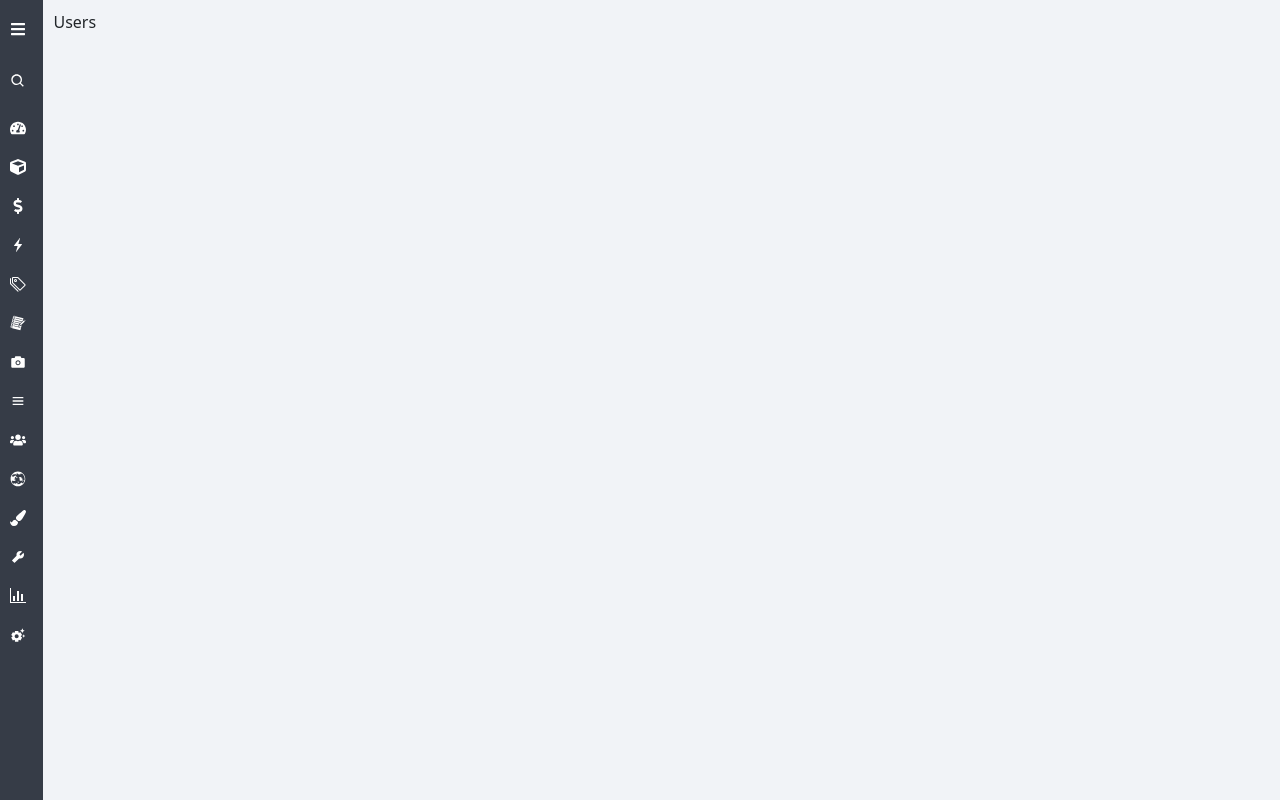
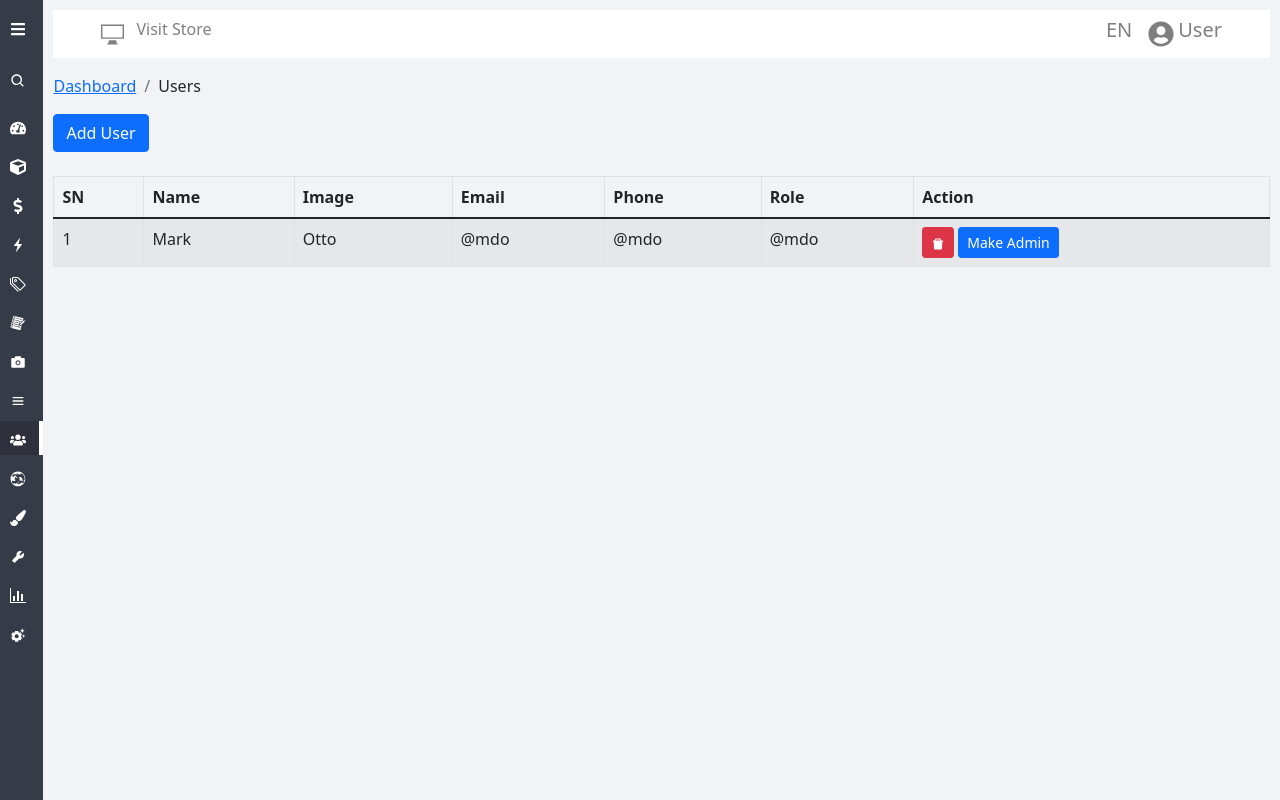
Before and after one commit to eliyas700/Diamond-Jewellery-Admin-Frontend, a React (Create React App) app: page /users in a window 1280 px wide. Built offline with nearby package versions, Linux system fonts and the light colour scheme.

Commit message:
User Section Completed

```diff
--- a/src/App.js
+++ b/src/App.js
@@ -25,6 +25,7 @@ function App() {
           <Route path="/file-manager" element={<FileManager />} />
           <Route path="/media" element={<Media></Media>}></Route>
           <Route path="/products" element={<Products />}></Route>
+          <Route path="/users" element={<Users />}></Route>
           <Route path="/order" element={<Order />} />
           <Route path="/saved" element={<Saved />} />
           <Route path="/settings" element={<Setting />} />
--- a/src/components/Sidebar/SideBar.jsx
+++ b/src/components/Sidebar/SideBar.jsx
@@ -3,12 +3,12 @@ import { FaBars, FaPaintBrush } from "react-icons/fa";
 import { GoGraph } from "react-icons/go";
 import { MdSettingsSuggest } from "react-icons/md";
 import { BiAnalyse, BiSearch } from "react-icons/bi";
-import { FaTachometerAlt,FaCube,FaDollarSign,FaUsers } from "react-icons/fa";
-import { BiMenu} from "react-icons/bi";
-import { GiNotebook,GiWorld} from "react-icons/gi";
+import { FaTachometerAlt, FaCube, FaDollarSign, FaUsers } from "react-icons/fa";
+import { BiMenu } from "react-icons/bi";
+import { GiNotebook, GiWorld } from "react-icons/gi";
 import { IoIosFlash } from "react-icons/io";
 import { AiFillCamera, AiFillTool } from "react-icons/ai";
-import { BsCartCheck,BsTags } from "react-icons/bs";
+import { BsCartCheck, BsTags } from "react-icons/bs";
 
 import { useState } from "react";
 import { AnimatePresence, motion } from "framer-motion";
@@ -27,45 +27,36 @@ const routes = [
       {
         path: "/products",
         name: "Products ",
-
       },
       {
         path: "/products/categories",
         name: "Categories",
-
       },
       {
         path: "/products/brands",
         name: "Brands",
-
       },
       {
         path: "/products/attributes",
         name: "Attributes",
-
       },
       {
         path: "/products/attributeSets",
         name: "Attribute Sets",
-
       },
       {
         path: "/products/options",
         name: "Options",
-
       },
       {
         path: "/products/tags",
         name: "Tags",
-
       },
       {
         path: "/products/reviews",
         name: "Reviews",
-
       },
     ],
-
   },
   {
     path: "/sales",
@@ -75,13 +66,11 @@ const routes = [
       {
         path: "/sales/orders",
         name: "Orders ",
-
       },
       {
         path: "/sales/transactions",
         name: "Transactions ",
-
-      }
+      },
     ],
   },
   {
@@ -115,18 +104,6 @@ const routes = [
     path: "/users",
     name: "Users",
     icon: <FaUsers />,
-    subRoutes: [
-      {
-        path: "/users/users",
-        name: "Users ",
-
-      },
-      {
-        path: "/users/roles",
-        name: "Roles ",
-
-      }
-    ],
   },
   {
     path: "/localization",
@@ -136,13 +113,11 @@ const routes = [
       {
         path: "/localization/transactions",
         name: "Transactions ",
-
       },
       {
         path: "/localization/currency",
         name: "Currency Rates ",
-
-      }
+      },
     ],
   },
   {
@@ -153,30 +128,28 @@ const routes = [
       {
         path: "/users/users",
         name: "Sliders ",
-
       },
       {
         path: "/users/roles",
         name: "Store Front ",
-
-      }
+      },
     ],
   },
   {
-    path:"/tools",
-    name:"Tools",
-    icon:<AiFillTool/>
+    path: "/tools",
+    name: "Tools",
+    icon: <AiFillTool />,
   },
   {
-    path:"/reports",
-    name:"Reports",
-    icon:<GoGraph/>
+    path: "/reports",
+    name: "Reports",
+    icon: <GoGraph />,
   },
   {
-    path:"/settings",
-    name:"Settings",
-    icon:<MdSettingsSuggest/>
-  }
+    path: "/settings",
+    name: "Settings",
+    icon: <MdSettingsSuggest />,
+  },
 ];
 
 const SideBar = ({ children }) => {
--- a/src/pages/Users.jsx
+++ b/src/pages/Users.jsx
@@ -1,5 +1,128 @@
+import React, { useState } from "react";
+import { Table } from "react-bootstrap";
+import Button from "react-bootstrap/Button";
+import Modal from "react-bootstrap/Modal";
+import { AiFillDelete } from "react-icons/ai";
+import PageTitle from "./PageTitle";
 const Users = () => {
-  return <div className="title"> Users</div>;
+  const [show, setShow] = useState(false);
+
+  const handleClose = () => setShow(false);
+  const handleShow = () => setShow(true);
+  return (
+    <div>
+      {" "}
+      <div>
+        <PageTitle></PageTitle>
+        <div className="my-3">
+          <nav aria-label="breadcrumb">
+            <ol class="breadcrumb">
+              <li class="breadcrumb-item ">
+                <a href="/">Dashboard</a>
+              </li>
+              <li class="breadcrumb-item " aria-current="page">
+                Users
+              </li>
+            </ol>
+          </nav>
+          <>
+            <Button variant="primary" onClick={handleShow}>
+              Add User
+            </Button>
+
+            <Modal show={show} onHide={handleClose}>
+              <Modal.Header closeButton>
+                <Modal.Title>Add User</Modal.Title>
+              </Modal.Header>
+              <Modal.Body>
+                <form>
+                  <input
+                    style={{ width: "100%", height: "45px" }}
+                    className="px-2 border-2 border"
+                    type="text"
+                    placeholder="Name"
+                  />
+                  <input
+                    style={{ width: "100%", height: "45px" }}
+                    className="px-2 mt-3 border-2 border"
+                    type="file"
+                    placeholder="Name"
+                  />
+
+                  <input
+                    style={{ width: "100%", height: "45px" }}
+                    className="px-2 mt-3 border-2 border"
+                    type="email"
+                    placeholder="Email"
+                  />
+                  <input
+                    style={{ width: "100%", height: "45px" }}
+                    className="px-2 mt-3 border-2 border"
+                    type="number"
+                    placeholder="Phone"
+                  />
+
+                  <div
+                    style={{ width: "100%", height: "45px" }}
+                    class="input-group mt-2"
+                  >
+                    <select class="form-select" id="inputGroupSelect02">
+                      <option selected>Choose...</option>
+                      <option value="user">User</option>
+                      <option value="admin">Admin</option>
+                    </select>
+                    <label class="input-group-text" for="inputGroupSelect02">
+                      Role
+                    </label>
+                  </div>
+                  <input
+                    className="btn btn-primary my-4"
+                    type="submit"
+                    value="Add Now"
+                  />
+                </form>
+              </Modal.Body>
+            </Modal>
+          </>
+
+          <div></div>
+          <Table striped bordered hover className="my-4">
+            <thead>
+              <tr>
+                <th>SN</th>
+                <th>Name</th>
+                <th>Image</th>
+                <th>Email</th>
+                <th>Phone</th>
+                <th>Role</th>
+                <th>Action</th>
+              </tr>
+            </thead>
+            <tbody>
+              <tr>
+                <td>1</td>
+                <td>Mark</td>
+                <td>Otto</td>
+                <td>@mdo</td>
+                <td>@mdo</td>
+                <td>@mdo</td>
+                <td>
+                  <div className="flex ">
+                    <Button className="me-1" variant="danger" size="sm">
+                      <AiFillDelete />
+                    </Button>
+                    <Button variant="primary" size="sm">
+                      Make Admin
+                    </Button>
+                  </div>
+                </td>
+              </tr>
+            </tbody>
+          </Table>
+        </div>
+      </div>
+    </div>
+  );
 };
 
 export default Users;
```
Also changed, not shown: src/pages/Media.jsx (+45 -24 lines).
